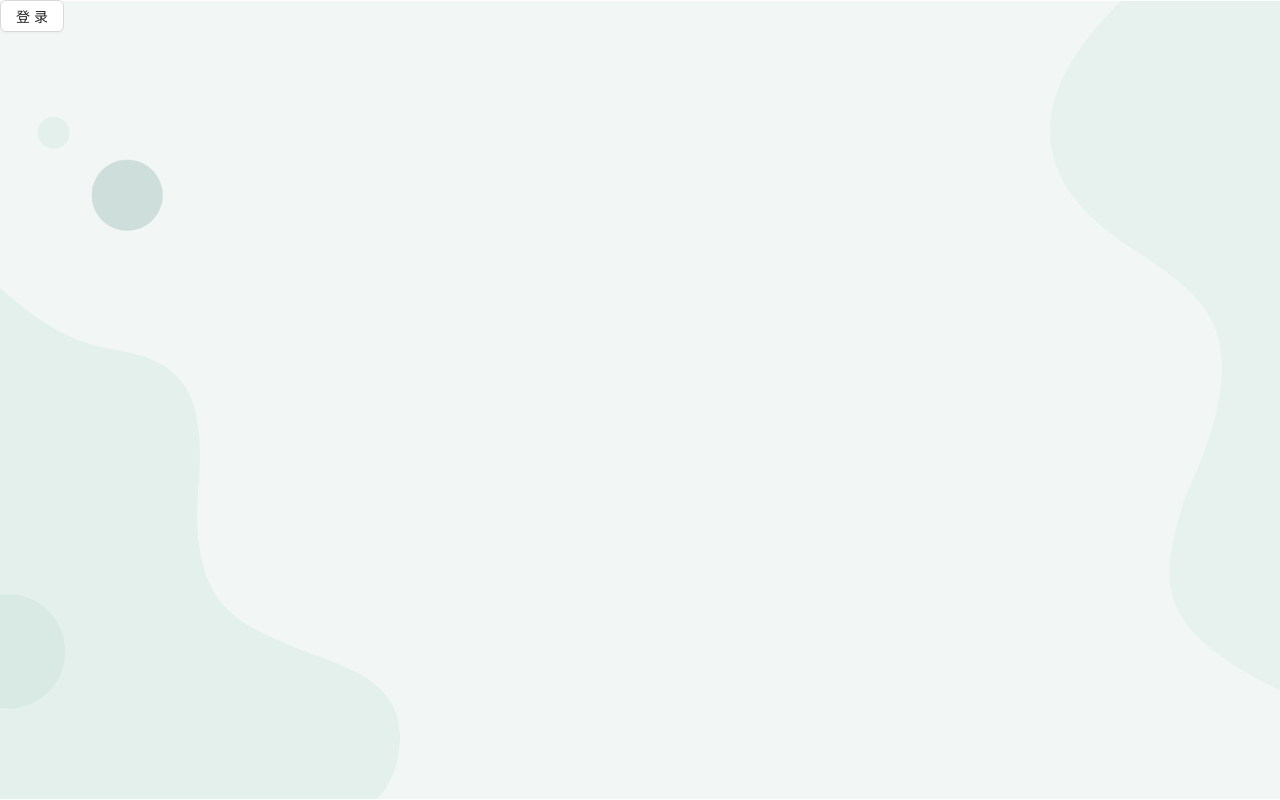
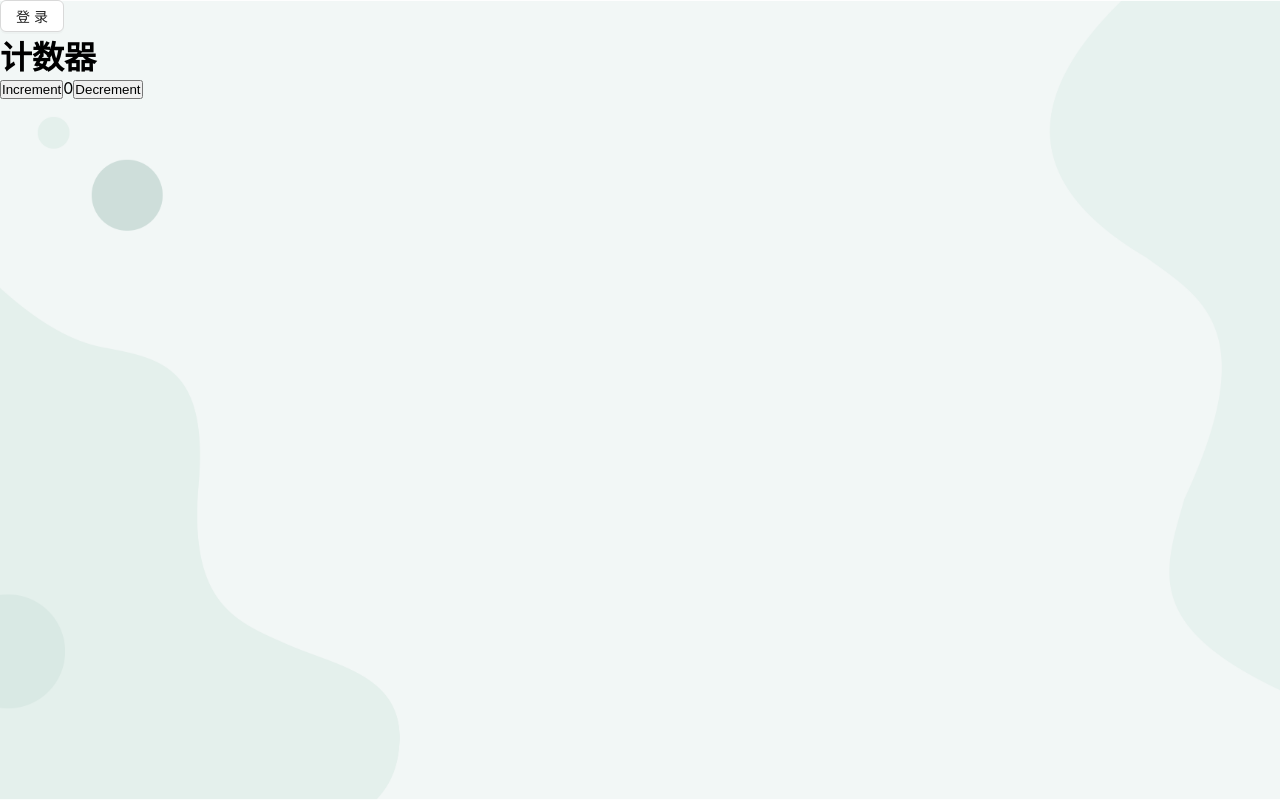
Before and after one commit to zhz-0507/react-template-cli, a React app: page /login in a window 1280 px wide. Built offline with nearby package versions, Linux system fonts and the light colour scheme.

Commit message:
feat: 增加redux的用法

```diff
--- a/package.json
+++ b/package.json
@@ -85,6 +85,7 @@
     "webpackbar": "^6.0.1"
   },
   "dependencies": {
+    "@reduxjs/toolkit": "^2.2.5",
     "antd": "^5.17.2",
     "axios": "^1.6.0",
     "axios-retry": "^3.8.1",
--- a/src/index.tsx
+++ b/src/index.tsx
@@ -2,13 +2,18 @@
 import ReactDOM from 'react-dom/client';
 import App from './App';
 import { BrowserRouter } from 'react-router-dom'; // 引入 BrowserRouter
+import store from './store'
+import { Provider} from 'react-redux'
 import '@/assets/styles/index.less';
 const rootElement = document.getElementById('root');
 const root = ReactDOM.createRoot(rootElement as HTMLDivElement)
 root.render(
   <React.StrictMode>
     <BrowserRouter>
-      <App />
+    <Provider store={store}>
+     <App />
+    </Provider>
+
     </BrowserRouter>
   </React.StrictMode>
 );
--- a/src/pages/Login/index.tsx
+++ b/src/pages/Login/index.tsx
@@ -1,11 +1,43 @@
 import React from "react"
 import './index.less'
 import { Button } from "antd"
+import { useSelector, useDispatch } from 'react-redux'
+import { decrement, increment } from '../../store/features/counter/counterSlice';
 // import { postlogin } from '@/api/login'
-function Login() {
+
+const Counter = () => {
+  const count = useSelector((state: any) => {
+
+    console.log('state', state)
+    return state.counter.value
+  });
+  const dispatch = useDispatch();
+  return (
+    <div>
+        <h1>计数器</h1>
+        <div>
+          <button
+            aria-label="Increment value"
+            onClick={() => dispatch(increment())}
+          >
+            Increment
+          </button>
+          <span>{count}</span>
+          <button
+            aria-label="Decrement value"
+            onClick={() => dispatch(decrement())}
+          >
+            Decrement
+          </button>
+        </div>
+    </div>
+  )
+}
+const Login = () => {
   return (
     <div className="login">
       <Button>登录</Button>
+      <Counter></Counter>
     </div>
   )
 }
--- /dev/null
+++ b/src/store/features/counter/counterSlice.js
@@ -0,0 +1,23 @@
+import { createSlice } from '@reduxjs/toolkit';
+
+export const counterSlice = createSlice({
+  name: 'counter',
+  initialState: {
+    value: 0,
+  },
+  reducers: {
+    increment: (state) => {
+      state.value += 1;
+    },
+    decrement: (state) => {
+      state.value -= 1
+    },
+    incrementByAmount: (state, action) => {
+      state.value += action.payload;
+    },
+  }
+})
+
+export const { increment, decrement, incrementByAmount } = counterSlice.actions
+
+export default counterSlice.reducer;
--- a/src/store/index.ts
+++ b/src/store/index.ts
@@ -0,0 +1,8 @@
+import { configureStore } from '@reduxjs/toolkit';
+import counterReducer from './features/counter/counterSlice.js'
+
+export default configureStore({
+  reducer: {
+    counter: counterReducer
+  },
+});
```
Also changed, not shown: 2 other files (tests, documents, lock files or other folders).
